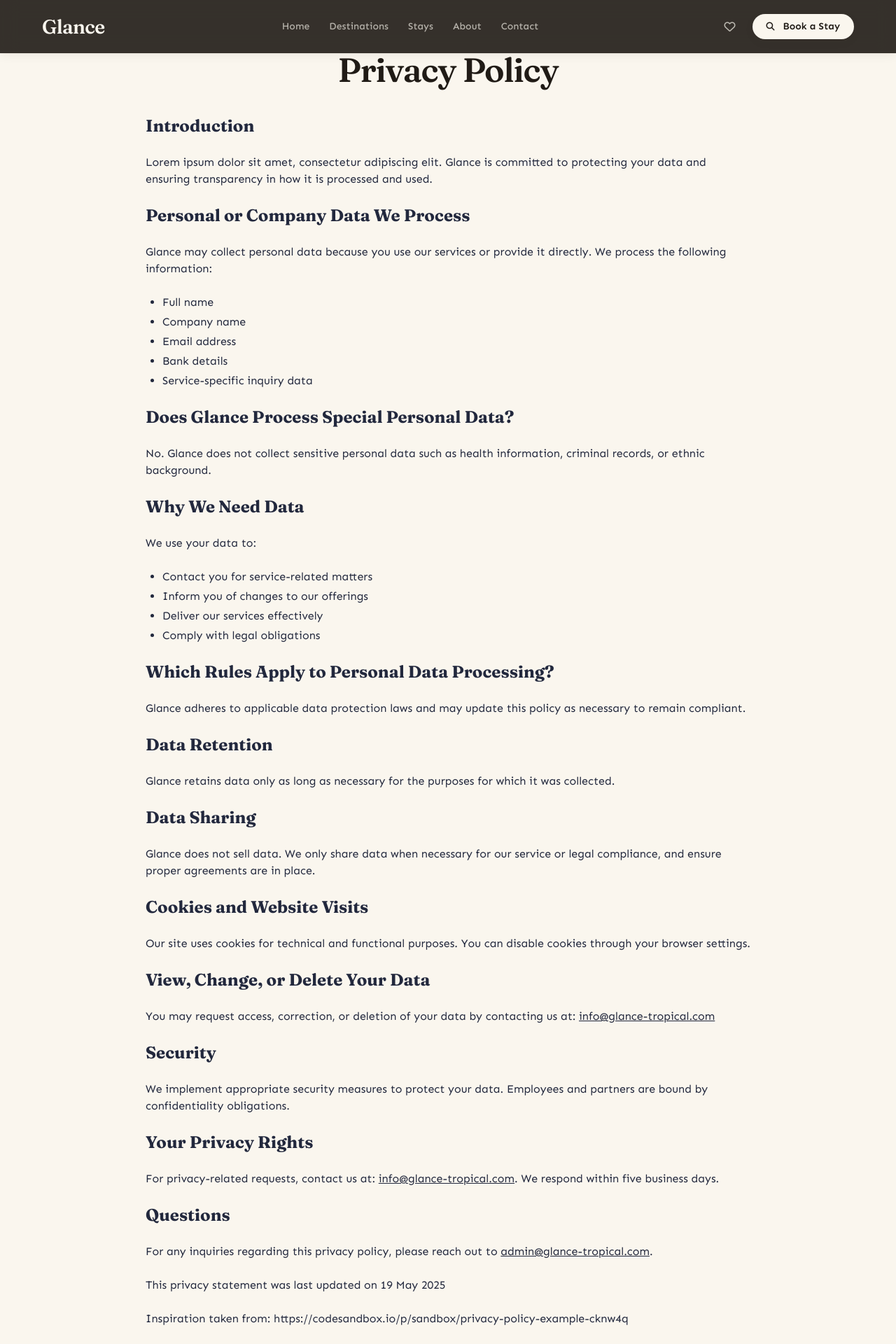
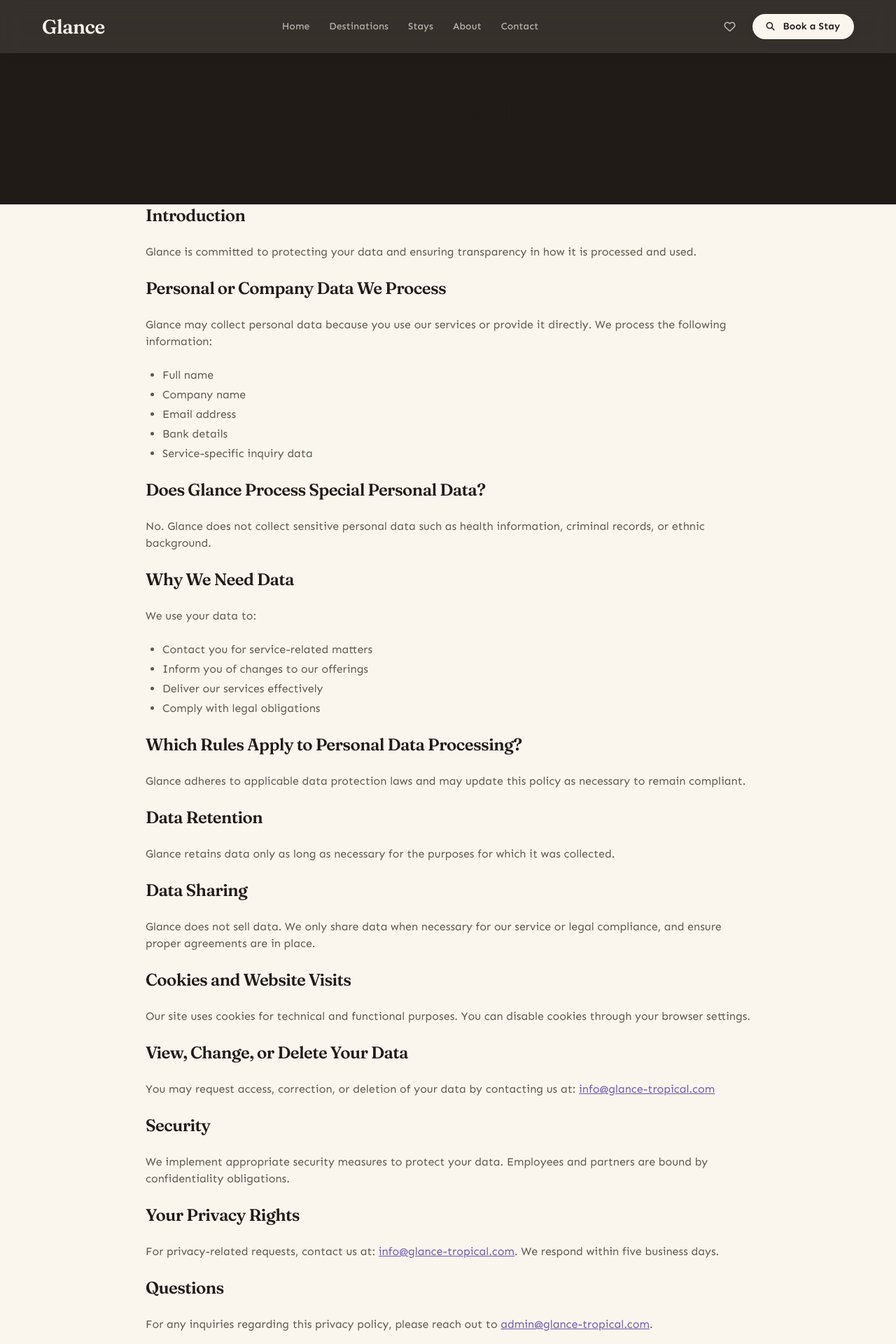
Before and after one commit to FizaShakil/Glance, a React (Vite) app: page /privacypolicy in a window 1280 px wide. Shown: the top 1920 px of the page at 70% size. Built offline with nearby package versions, Linux system fonts and the light colour scheme.

Commit message:
style: update PrivacyPolicy component for improved styling and readability

```diff
--- a/src/components/PrivacyPolicy/PrivacyPolicy.jsx
+++ b/src/components/PrivacyPolicy/PrivacyPolicy.jsx
@@ -4,15 +4,17 @@ import Heading from '../Reusable-components/Heading'
 const PrivacyPolicy = () => {
   return (
     <div>
-      <Heading h={"Privacy Policy"} />
-      <div className="flex flex-col headFont1 w-full max-w-[90%] md:max-w-[70%] mx-auto px-4 justify-between gap-20 pb-[180px] text-left break-words overflow-wrap break-word">
-        <div className="leading-relaxed space-y-6 text-[#22283D] text-sm sm:text-base font-archivo">
-          <h2 className="text-xl sm:text-2xl font-bold">Introduction</h2>
+      <div className="bg-ink py-16 text-center">
+        <Heading h={'Privacy Policy'} />
+      </div>
+      <div className="flex flex-col headFont1 w-full max-w-[90%] md:max-w-[70%] mx-auto px-4 justify-between gap-20 pb-24 text-left">
+        <div className="leading-relaxed space-y-6 text-stone text-sm sm:text-base">
+          <h2 className="text-xl sm:text-2xl font-semibold font-display tracking-tight text-ink">Introduction</h2>
           <p>
-            Lorem ipsum dolor sit amet, consectetur adipiscing elit. Glance is committed to protecting your data and ensuring transparency in how it is processed and used.
+            Glance is committed to protecting your data and ensuring transparency in how it is processed and used.
           </p>
 
-          <h2 className="text-xl sm:text-2xl font-bold">Personal or Company Data We Process</h2>
+          <h2 className="text-xl sm:text-2xl font-semibold font-display tracking-tight text-ink">Personal or Company Data We Process</h2>
           <p>
             Glance may collect personal data because you use our services or provide it directly. We process the following information:
           </p>
@@ -24,12 +26,12 @@ const PrivacyPolicy = () => {
             <li>Service-specific inquiry data</li>
           </ul>
 
-          <h2 className="text-xl sm:text-2xl font-bold">Does Glance Process Special Personal Data?</h2>
+          <h2 className="text-xl sm:text-2xl font-semibold font-display tracking-tight text-ink">Does Glance Process Special Personal Data?</h2>
           <p>
             No. Glance does not collect sensitive personal data such as health information, criminal records, or ethnic background.
           </p>
 
-          <h2 className="text-xl sm:text-2xl font-bold">Why We Need Data</h2>
+          <h2 className="text-xl sm:text-2xl font-semibold font-display tracking-tight text-ink">Why We Need Data</h2>
           <p>We use your data to:</p>
           <ul className="list-disc pl-6 space-y-1">
             <li>Contact you for service-related matters</li>
@@ -38,51 +40,50 @@ const PrivacyPolicy = () => {
             <li>Comply with legal obligations</li>
           </ul>
 
-          <h2 className="text-xl sm:text-2xl font-bold">Which Rules Apply to Personal Data Processing?</h2>
+          <h2 className="text-xl sm:text-2xl font-semibold font-display tracking-tight text-ink">Which Rules Apply to Personal Data Processing?</h2>
           <p>
             Glance adheres to applicable data protection laws and may update this policy as necessary to remain compliant.
           </p>
 
-          <h2 className="text-xl sm:text-2xl font-bold">Data Retention</h2>
+          <h2 className="text-xl sm:text-2xl font-semibold font-display tracking-tight text-ink">Data Retention</h2>
           <p>
             Glance retains data only as long as necessary for the purposes for which it was collected.
           </p>
 
-          <h2 className="text-xl sm:text-2xl font-bold">Data Sharing</h2>
+          <h2 className="text-xl sm:text-2xl font-semibold font-display tracking-tight text-ink">Data Sharing</h2>
           <p>
             Glance does not sell data. We only share data when necessary for our service or legal compliance, and ensure proper agreements are in place.
           </p>
 
-          <h2 className="text-xl sm:text-2xl font-bold">Cookies and Website Visits</h2>
+          <h2 className="text-xl sm:text-2xl font-semibold font-display tracking-tight text-ink">Cookies and Website Visits</h2>
           <p>
             Our site uses cookies for technical and functional purposes. You can disable cookies through your browser settings.
           </p>
 
-          <h2 className="text-xl sm:text-2xl font-bold">View, Change, or Delete Your Data</h2>
+          <h2 className="text-xl sm:text-2xl font-semibold font-display tracking-tight text-ink">View, Change, or Delete Your Data</h2>
           <p>
             You may request access, correction, or deletion of your data by contacting us at:{" "}
-            <a href="mailto:info@glance-tropical.com" className="underline">info@glance-tropical.com</a>
+            <a href="mailto:info@glance-tropical.com" className="underline text-iris hover:text-iris-deep transition-colors">info@glance-tropical.com</a>
           </p>
 
-          <h2 className="text-xl sm:text-2xl font-bold">Security</h2>
+          <h2 className="text-xl sm:text-2xl font-semibold font-display tracking-tight text-ink">Security</h2>
           <p>
             We implement appropriate security measures to protect your data. Employees and partners are bound by confidentiality obligations.
           </p>
 
-          <h2 className="text-xl sm:text-2xl font-bold">Your Privacy Rights</h2>
+          <h2 className="text-xl sm:text-2xl font-semibold font-display tracking-tight text-ink">Your Privacy Rights</h2>
           <p>
             For privacy-related requests, contact us at:{" "}
-            <a href="mailto:info@glance-tropical.com" className="underline">info@glance-tropical.com</a>. We respond within five business days.
+            <a href="mailto:info@glance-tropical.com" className="underline text-iris hover:text-iris-deep transition-colors">info@glance-tropical.com</a>. We respond within five business days.
           </p>
 
-          <h2 className="text-xl sm:text-2xl font-bold">Questions</h2>
+          <h2 className="text-xl sm:text-2xl font-semibold font-display tracking-tight text-ink">Questions</h2>
           <p>
             For any inquiries regarding this privacy policy, please reach out to{" "}
-            <a href="mailto:admin@glance-tropical.com" className="underline">admin@glance-tropical.com</a>.
+            <a href="mailto:admin@glance-tropical.com" className="underline text-iris hover:text-iris-deep transition-colors">admin@glance-tropical.com</a>.
           </p>
 
-          <p>This privacy statement was last updated on 19 May 2025</p>
-          <p>Inspiration taken from: https://codesandbox.io/p/sandbox/privacy-policy-example-cknw4q</p>
+          <p className="text-sm">This privacy statement was last updated on 19 May 2025</p>
         </div>
       </div>
     </div>
```
